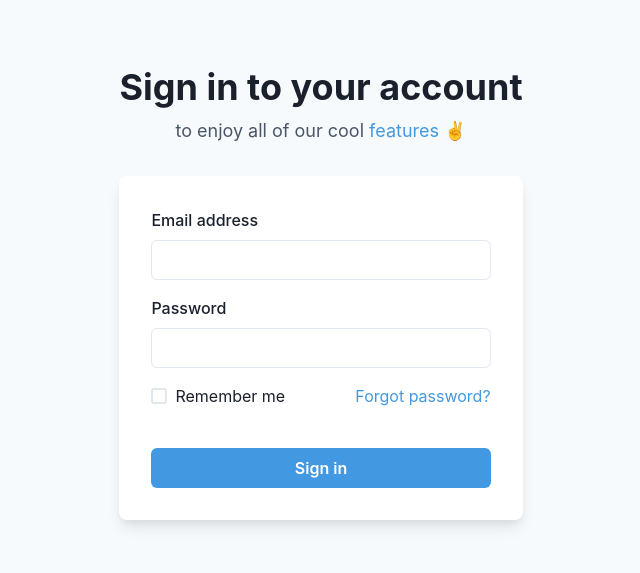
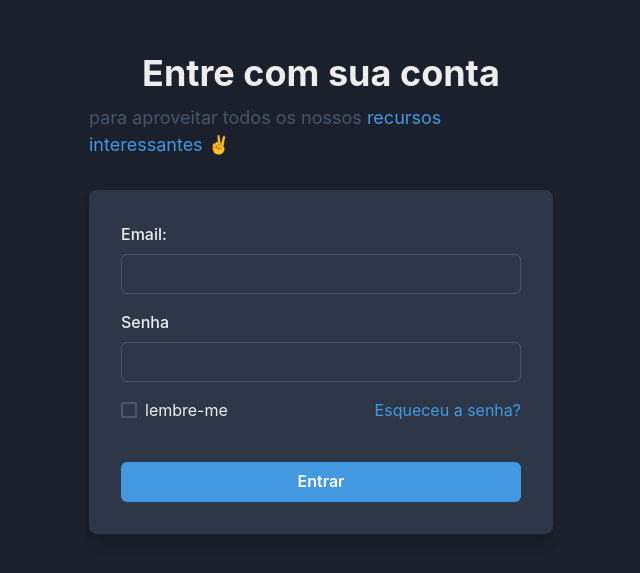
Before and after one commit to imnotvirus/NextJs-Auth-JWT, a Next.js app: page / in a window 1280 px wide. Shown: the part 107-680 px from the top of the page, without its empty margins (319-959 px from the left). Built offline with nearby package versions, Linux system fonts and the light colour scheme; no server answers.

Commit message:
melhora na ux

```diff
--- a/package.json
+++ b/package.json
@@ -9,6 +9,7 @@
     "lint": "next lint"
   },
   "dependencies": {
+    "@chakra-ui/icons": "^2.0.0",
     "@chakra-ui/react": "^2.0.2",
     "@emotion/react": "^11",
     "@emotion/styled": "^11",
@@ -17,13 +18,17 @@
     "next": "12.1.6",
     "nookies": "^2.5.2",
     "react": "18.1.0",
+    "react-custom-scrollbars": "^4.2.1",
     "react-dom": "18.1.0",
+    "react-icons": "^4.3.1",
     "uuid": "^8.3.2"
   },
   "devDependencies": {
     "@types/node": "17.0.35",
     "@types/react": "18.0.9",
+    "@types/react-custom-scrollbars": "^4.0.10",
     "@types/react-dom": "18.0.4",
+    "@types/react-icons": "^3.0.0",
     "@types/uuid": "^8.3.4",
     "eslint": "8.15.0",
     "eslint-config-next": "12.1.6",
--- a/src/context/AuthContext.tsx
+++ b/src/context/AuthContext.tsx
@@ -36,22 +36,20 @@ export const AuthProvider: React.FC<AuthProviderProps> = ({ children }) => {
     }
   }, []);
 
-  async function signIn(data: signInData) {
-    try {
+  const signIn = async (data: signInData) => {
     const response = await api.post("/auth-user", {
       email: data.email,
       password: data.password,
     });
-      api.defaults.headers.common["Authorization"] = `Bearer ${response.data.token}`;
+    api.defaults.headers.common[
+      "Authorization"
+    ] = `Bearer ${response.data.token}`;
     setUserInfo(response.data.user);
     setCookie(undefined, "next-token", response.data.token, {
       maxAge: 60 * 60 * 1,
     });
     router.push("/dashboard");
-    } catch (error: any) {
-      console.log(error.response.data);
-    }
-  }
+  };
 
   return (
     <AuthContext.Provider value={{ isAuthenticated, user: userInfo, signIn }}>
--- a/src/pages/_app.tsx
+++ b/src/pages/_app.tsx
@@ -2,10 +2,11 @@ import { ChakraProvider } from "@chakra-ui/react";
 import type { AppProps } from "next/app";
 import { AuthProvider } from "../context/AuthContext";
 import "../styles/globals.css";
+import { theme } from "../theme/style";
 
 function MyApp({ Component, pageProps }: AppProps) {
   return (
-    <ChakraProvider>
+    <ChakraProvider theme={theme}>
       <AuthProvider>
         <Component {...pageProps} />
       </AuthProvider>
--- a/src/pages/index.tsx
+++ b/src/pages/index.tsx
@@ -10,7 +10,8 @@ import {
   Link,
   Stack,
   Text,
-  useColorModeValue
+  useColorModeValue,
+  useToast
 } from "@chakra-ui/react";
 import type { GetServerSideProps, NextPage } from "next";
 import { useState } from "react";
@@ -20,10 +21,28 @@ const Home: NextPage = () => {
 
   const [email, setEmail] = useState("");
   const [password, setPassword] = useState("");
-
+  const [loading, setLoading] = useState(false);
+  const toast = useToast();
   const handleSubmit = async (e: React.FormEvent) => {
     e.preventDefault();
-    await signIn({ email, password });
+    setLoading(true);
+    try {
+      await signIn({ email, password });
+      toast({
+        status: "success",
+        isClosable: true,
+        duration: 3000,
+        title: "Login efetuado com sucesso",
+      });
+    } catch (error) {
+      toast({
+        status: "error",
+        isClosable: true,
+        duration: 3000,
+        title: "Erro ao efetuar login",
+      });
+      setLoading(false);
+    }
   };
 
   return (
@@ -35,9 +54,10 @@ const Home: NextPage = () => {
     >
       <Stack spacing={8} mx={"auto"} maxW={"lg"} py={12} px={6}>
         <Stack align={"center"}>
-          <Heading fontSize={"4xl"}>Sign in to your account</Heading>
+          <Heading fontSize={"4xl"}>Entre com sua conta</Heading>
           <Text fontSize={"lg"} color={"gray.600"}>
-            to enjoy all of our cool <Link color={"blue.400"}>features</Link> ✌️
+            para aproveitar todos os nossos{" "}
+            <Link color={"blue.400"}>recursos interessantes</Link> ✌️
           </Text>
         </Stack>
         <Box
@@ -48,7 +68,7 @@ const Home: NextPage = () => {
         >
           <Stack spacing={4}>
             <FormControl id="email">
-              <FormLabel>Email address</FormLabel>
+              <FormLabel>Email:</FormLabel>
               <Input
                 type="email"
                 value={email}
@@ -56,7 +76,7 @@ const Home: NextPage = () => {
               />
             </FormControl>
             <FormControl id="password">
-              <FormLabel>Password</FormLabel>
+              <FormLabel>Senha</FormLabel>
               <Input
                 type="password"
                 onChange={(e) => setPassword(e.target.value)}
@@ -68,8 +88,8 @@ const Home: NextPage = () => {
                 align={"start"}
                 justify={"space-between"}
               >
-                <Checkbox>Remember me</Checkbox>
-                <Link color={"blue.400"}>Forgot password?</Link>
+                <Checkbox>lembre-me</Checkbox>
+                <Link color={"blue.400"}>Esqueceu a senha?</Link>
               </Stack>
               <Button
                 bg={"blue.400"}
@@ -78,8 +98,10 @@ const Home: NextPage = () => {
                   bg: "blue.500",
                 }}
                 onClick={handleSubmit}
+                isLoading={loading}
+                loadingText={"Entrando..."}
               >
-                Sign in
+                Entrar
               </Button>
             </Stack>
           </Stack>
@@ -94,14 +116,14 @@ export default Home;
 export const getServerSideProps: GetServerSideProps = async (ctx) => {
   const token = ctx.req.cookies["next-token"];
   if (token) {
-  return{
-    redirect: {
-      destination: "/dashboard",
-      permanent: false,
-    }
+    return {
+      redirect: {
+        destination: "/dashboard",
+        permanent: false,
+      },
+    };
   }
-  }
-  return{
+  return {
     props: {},
-  }
-}
+  };
+};
```
Also changed, not shown: 1 other file (tests, documents, lock files or other folders). Lines whose indentation alone changed are shown as unchanged.
